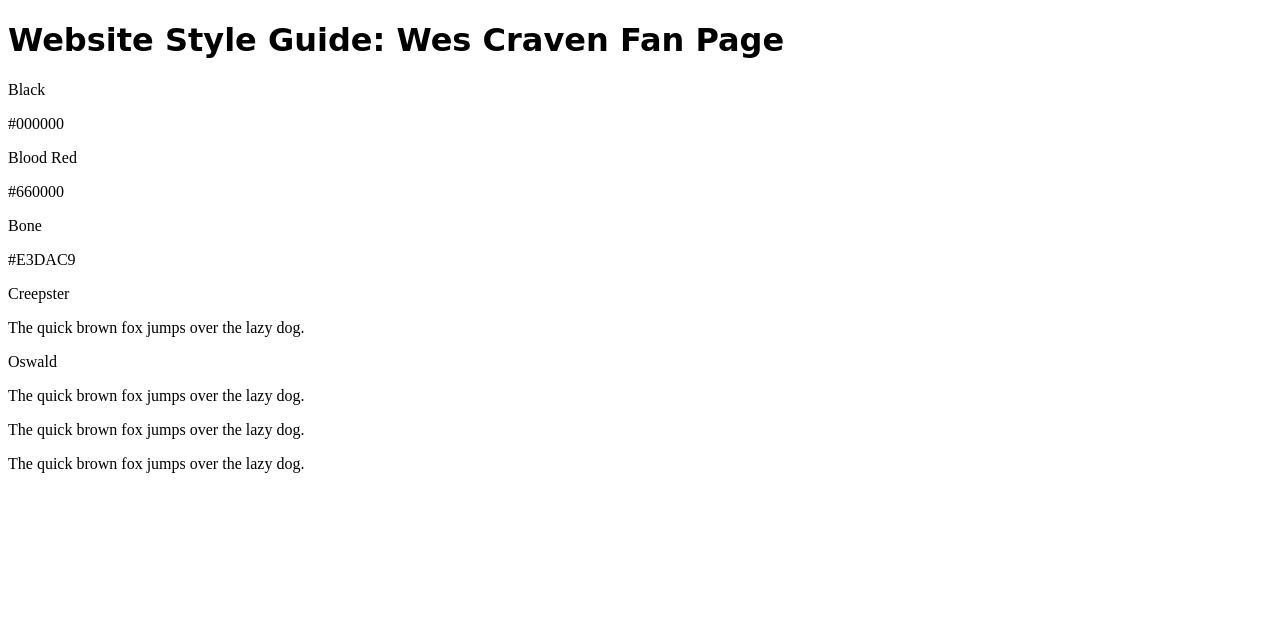
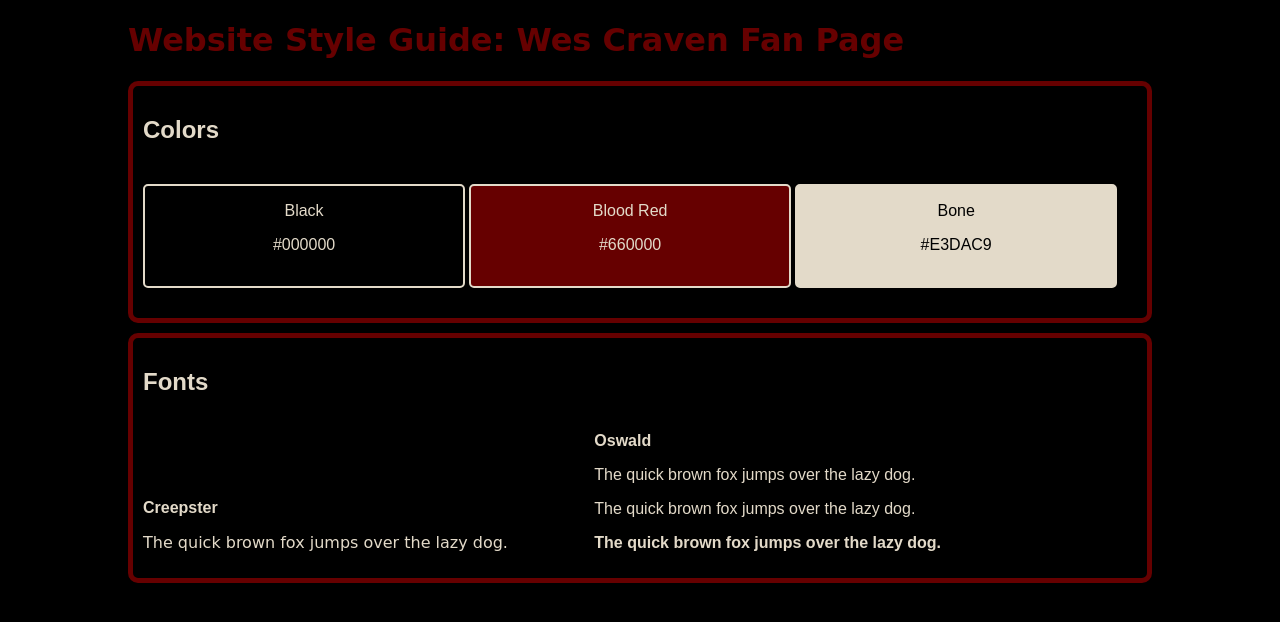
Before and after one commit to skyeman101/Web_Design_Sys, a plain HTML site: page index.html in a window 1280 px wide. Drawn offline with Linux system fonts and the light colour scheme; a web font is replaced by a local one.

Commit message:
Fixed class links and additonal CSS

```diff
--- a/index.html
+++ b/index.html
@@ -10,34 +10,35 @@
 <body>
     <h1>Website Style Guide: Wes Craven Fan Page</h1>
     <div class="container">
+        <h2>Colors</h2>
         <div class="color-container">
             <div class="color-panel black">
-                <p class="color label">Black</p>
-                <p class="color hex">#000000
+                <p class="color-label">Black</p>
+                <p class="color-hex">#000000
                 </p>
             </div>
-            <div class="color-panel blood red">
-                <p class="color label"> Blood Red</p>
-                <p class="color hex">#660000</p>
+            <div class="color-panel blood-red">
+                <p class="color-label"> Blood Red</p>
+                <p class="color-hex">#660000</p>
             </div>
-            <div class="color-panel Bone">
-                <p class="color label">Bone</p>
-                <p class="color hex">#E3DAC9</p>
+            <div class="color-panel bone">
+                <p class="color-label">Bone</p>
+                <p class="color-hex">#E3DAC9</p>
             </div>
         </div>
     </div>
     <div class="container">
+        <h2>Fonts</h2>
         <div class="font-container">
-            <div class="font panel">
+            <div class="font-panel">
                 <p class="font-label creepster">Creepster</p>
                 <p class="regular creepster">The quick brown fox jumps over the lazy dog.</p>
             </div>
-            <div class="font panel">
+            <div class="font-panel">
                 <p class="font-label oswald">Oswald</p>
-                <p class="extra light oswald">The quick brown fox jumps over the lazy dog.</p>
+                <p class="extra-light oswald">The quick brown fox jumps over the lazy dog.</p>
                 <p class="medium oswald">The quick brown fox jumps over the lazy dog.</p>
                 <p class="bold oswald">The quick brown fox jumps over the lazy dog.</p>
-
             </div>
         </div>
     </div>
--- a/resources/css/style.css
+++ b/resources/css/style.css
@@ -34,6 +34,11 @@
     unicode-range: U+0000-00FF, U+0131, U+0152-0153, U+02BB-02BC, U+02C6, U+02DA, U+02DC, U+2000-206F, U+2074, U+20AC, U+2122, U+2191, U+2193, U+2212, U+2215, U+FEFF, U+FFFD;
   }
 
+  body {
+      background-color: black;
+      margin: 0 10%;
+  }
+
   h1 {
       font-family: Creepster, cursive;
       display: block;
@@ -42,5 +47,82 @@
       margin-block-end: 00.67em;
       margin-inline-start: 0px;
       margin-inline-end: 0px;
-      font-weight: bold;
+      text-transform: capitalize;
+      color: #660000;
   }
+
+  h2 {
+    color: #E3DAC9;
+    font-family: oswald, sans-serif;
+    font-weight: 700;
+  }
+
+  .container {
+      border: 5px solid #660000;
+      border-radius: 10px;
+      padding: 10px;
+      margin: 10px auto;
+  }
+
+  .color-panel {
+      border: 2px solid #E3DAC9;
+      border-radius: 5px;
+      display: inline-block;
+      width: 32%;
+      text-align: center;
+      margin: 20px auto;
+      min-height: 100px;
+  }
+
+  .black {
+    color: #E3DAC9;
+    font-family: oswald, sans-serif;
+    font-weight: 200;
+  }
+
+  .blood-red {
+      background-color: #660000;
+      color: #E3DAC9;
+      font-family: oswald, sans-serif;
+      font-weight: 200;
+  }
+
+  .bone {
+      background-color: #E3DAC9;
+      color: black;
+      font-family: oswald, sans-serif;
+      font-weight: 200;
+  }
+
+  .font-panel {
+        width: 45%;
+        display: inline-block;
+  }
+  .creepster {
+    font-family: Creepster, cursive;
+    color: #E3DAC9;
+  }
+
+  .font-label {
+    color: #E3DAC9;
+    font-family: oswald, sans-serif;
+    font-weight: 700;
+  }
+
+  .extra-light {
+    color: #E3DAC9;
+    font-family: oswald, sans-serif;
+    font-weight: 200;
+  }
+
+  .medium {
+    color: #E3DAC9;
+    font-family: oswald, sans-serif;
+    font-weight: 500;
+  }
+
+  .bold {
+    color: #E3DAC9;
+    font-family: oswald, sans-serif;
+    font-weight: 700;
+  }
```
